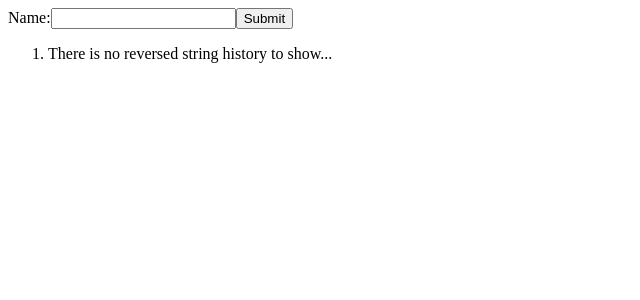
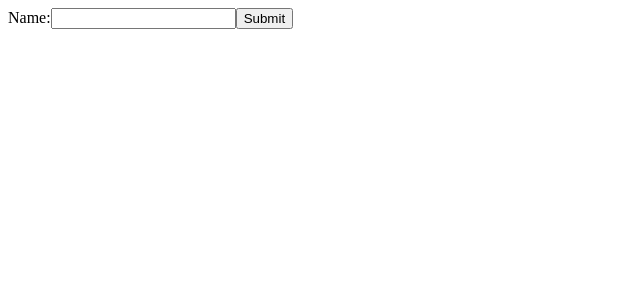
Before and after one commit to evandroforks/StringReverseRestfull, a React (Create React App) app in the folder StringReverseRestfull/src-react/: page / in a window 1280 px wide. Shown: the top 300 px of the page, without its empty margins (0-640 px from the left). Built offline with nearby package versions, Linux system fonts and the light colour scheme.

Commit message:
Deprecated the StringHistory.js message 'There is no reversed
string history to show...'

```diff
--- a/StringReverseRestfull/src-react/src/StringHistory.js
+++ b/StringReverseRestfull/src-react/src/StringHistory.js
@@ -56,7 +56,7 @@ class StringHistory extends Component {
               console.log(`render() Mapping index ${index} value: ${value}`);
               return <li key={index}>{value}</li>
             })
-            : <li>There is no reversed string history to show...</li>
+            :<b></b>
           }
       </ol>
     )
```
